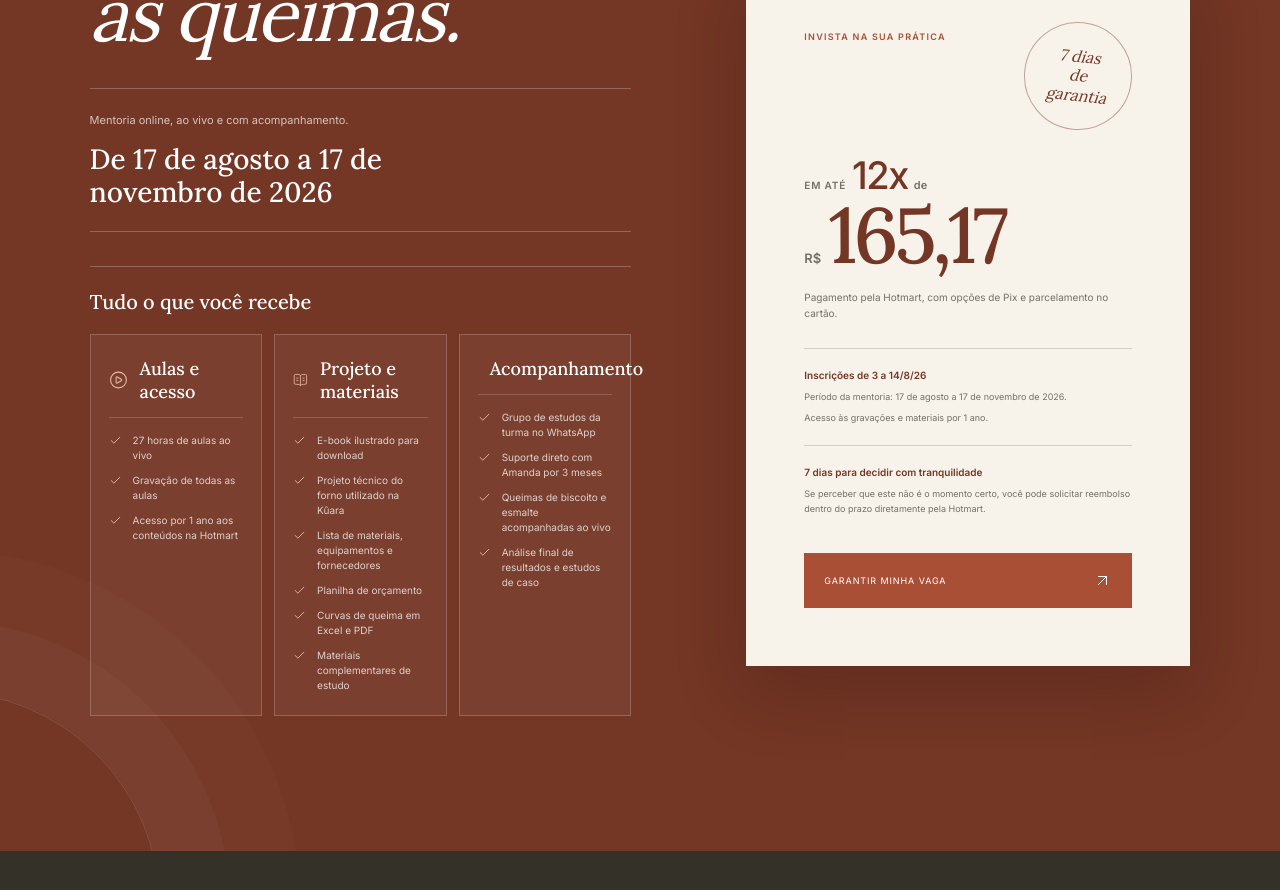
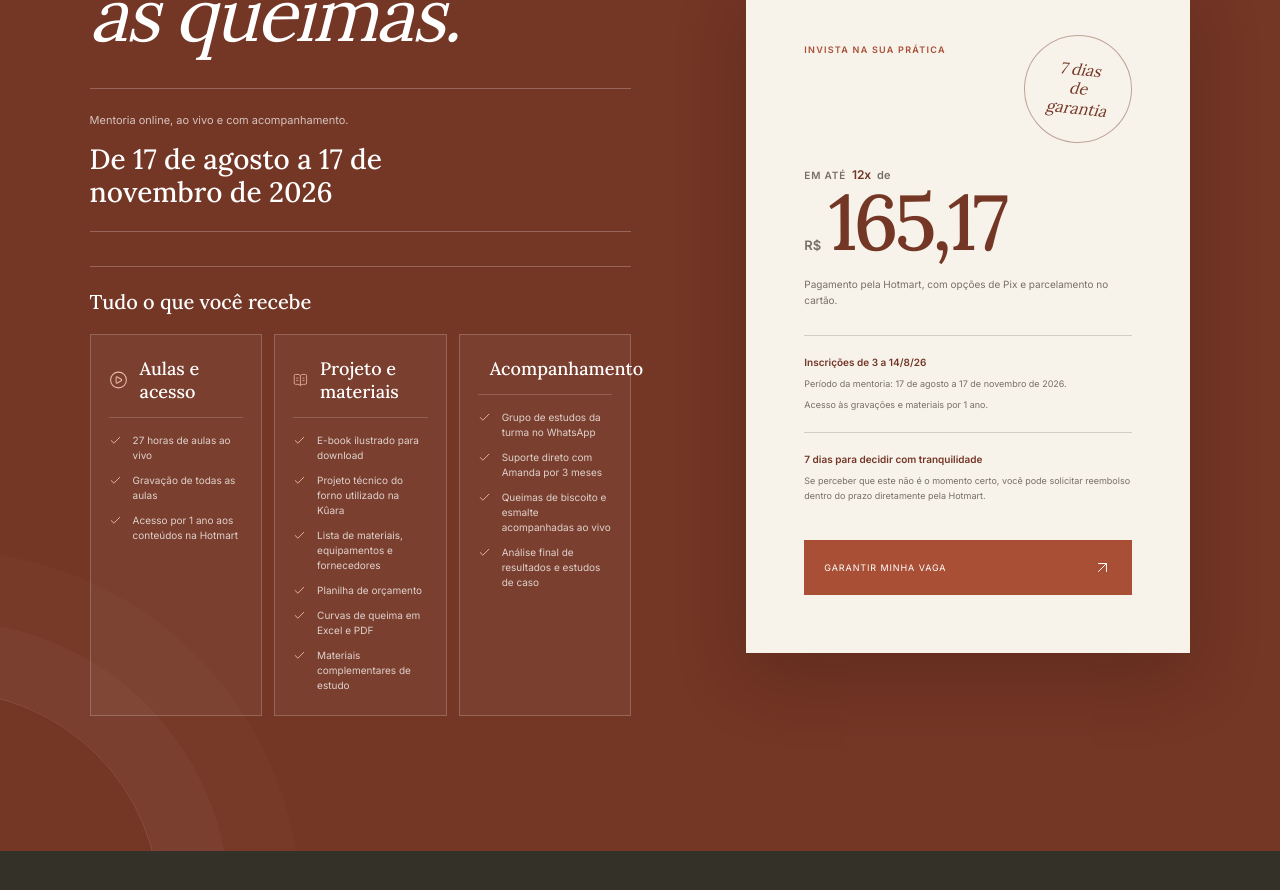
Before and after one commit to luizagoslingfantoni/vendaslatao_novo, a Next.js app: page / in a window 1280 px wide. Shown: the part 9146-10036 px from the top of the page. Built offline with nearby package versions, Linux system fonts and the light colour scheme; no server answers.

Commit message:
Polish desktop logo and installment hierarchy

```diff
--- a/app/globals.css
+++ b/app/globals.css
@@ -25,8 +25,7 @@ button { font: inherit; }
 /* Mobile is the default. Larger layouts only expand from this base. */
 .site-header { position: fixed; z-index: 100; inset: 0 0 auto; height: 90px; display: flex; flex-direction: column; align-items: stretch; justify-content: center; padding: 4px 18px 0; color: white; border-bottom: 1px solid rgba(255,255,255,.2); transition: height .3s ease, padding .3s ease, color .3s ease, background .3s ease, box-shadow .3s ease; }
 .brand { display: flex; align-items: center; align-self: center; width: 72px; height: 28px; }
-.brand img { width: 100%; height: 100%; object-fit: contain; }
-.brand-dark { display: none; }
+.brand img { width: 100%; height: 100%; object-fit: contain; transition: filter .25s ease; }
 .site-header nav { display: grid; grid-template-columns: repeat(4, auto); justify-content: space-between; align-items: center; width: 100%; gap: 8px; font-size: 8px; font-weight: 600; text-transform: uppercase; letter-spacing: .07em; }
 .site-header nav a { position: relative; display: inline-flex; align-items: center; min-height: 48px; white-space: nowrap; }
 .site-header nav a::after { content: ""; position: absolute; inset: auto 0 8px; height: 1px; background: currentColor; transform: scaleX(0); transition: transform .25s ease; }
@@ -36,8 +35,7 @@ button { font: inherit; }
 .site-header nav .nav-enroll::after { transform: scaleX(1); }
 body.is-scrolled .site-header { height: 90px; padding: 4px 18px 0; color: var(--ink); border: 0; border-bottom: 1px solid rgba(64,54,43,.1); background: rgba(247,243,235,.96); box-shadow: 0 5px 16px rgba(57,40,27,.055); backdrop-filter: blur(16px); }
 body.is-scrolled .site-header nav .nav-enroll { color: var(--clay); }
-body.is-scrolled .brand-light { display: none; }
-body.is-scrolled .brand-dark { display: block; }
+body.is-scrolled .brand img { filter: brightness(0) saturate(100%); }
 .nav-progress { position: absolute; left: 14px; right: 14px; bottom: -1px; height: 2px; overflow: hidden; opacity: 0; transition: opacity .25s ease; }
 .nav-progress span { display: block; width: 100%; height: 100%; background: #d88361; transform: scaleX(var(--progress)); transform-origin: left; }
 body.is-scrolled .nav-progress { opacity: 1; }
@@ -219,7 +217,7 @@ body.is-scrolled .nav-progress { opacity: 1; }
 .installment-price { display: grid; gap: 7px; color: var(--clay-dark); white-space: nowrap; }
 .installment-line { display: flex; align-items: baseline; gap: 6px; }
 .installment-intro { color: #766f66; font: 650 9px/1 var(--font-sans); text-transform: uppercase; letter-spacing: .08em; }
-.installment-count { font-size: 29px; font-weight: 500; line-height: 1; letter-spacing: -.04em; }
+.installment-count { font-size: 11px; font-weight: 650; line-height: 1; letter-spacing: -.01em; }
 .installment-currency { color: #766f66; font: 600 10px/1 var(--font-sans); }
 .installment-main { display: flex; align-items: baseline; gap: 7px; font-family: var(--font-display); }
 .installment-symbol { color: #766f66; font: 600 13px/1 var(--font-sans); }
@@ -316,7 +314,7 @@ footer { padding: 58px 22px 25px; background: #182126; color: white; }
 @media (min-width: 768px) {
   section[id] { scroll-margin-top: 72px; }
   .site-header { flex-direction: row; align-items: center; justify-content: flex-start; height: 74px; padding: 0 36px; }
-  .site-header .brand { display: flex; }
+  .site-header .brand { display: flex; width: 122px; height: 48px; }
   .site-header nav { display: flex; justify-content: flex-end; width: auto; margin-left: auto; gap: 26px; font-size: 10px; letter-spacing: .11em; }
   body.is-scrolled .site-header { inset: 0 0 auto; height: 64px; padding: 0 36px; }
   .hero { min-height: max(100svh, 880px); }
@@ -386,7 +384,7 @@ footer { padding: 58px 22px 25px; background: #182126; color: white; }
   .price-card { margin: 0; padding: 50px; }
   .offer-stamp { width: 100px; height: 100px; font-size: 15px; }
   .installment-intro { font-size: 10px; }
-  .installment-count { font-size: 35px; }
+  .installment-count { font-size: 12px; }
   .installment-currency { font-size: 11px; }
   .installment-amount { font-size: 72px; }
   .in-person { grid-template-columns: 1fr 1fr; min-height: 760px; }
@@ -462,7 +460,7 @@ footer { padding: 58px 22px 25px; background: #182126; color: white; }
   .offer { grid-template-columns: 1fr .82fr; gap: 9vw; align-items: center; }
   .offer-stamp { width: 108px; height: 108px; font-size: 16px; }
   .price-card { padding: 58px; }
-  .installment-count { font-size: 38px; }
+  .installment-count { font-size: 12px; }
   .installment-amount { font-size: 78px; }
   .in-person { grid-template-columns: 1.08fr .92fr; }
   .in-person-copy { padding: 110px 7vw; }
--- a/app/page.tsx
+++ b/app/page.tsx
@@ -194,7 +194,6 @@ export default function Home() {
       <header className="site-header">
         <a className="brand" href="#inicio" aria-label="Kûara - início">
           <img className="brand-light" src="/assets/logo-kuara.svg" alt="" />
-          <img className="brand-dark" src="/assets/logo-escuro.svg" alt="" />
         </a>
         <nav aria-label="Navegação principal">
           <a href="#metodo">Mentoria</a>
```
